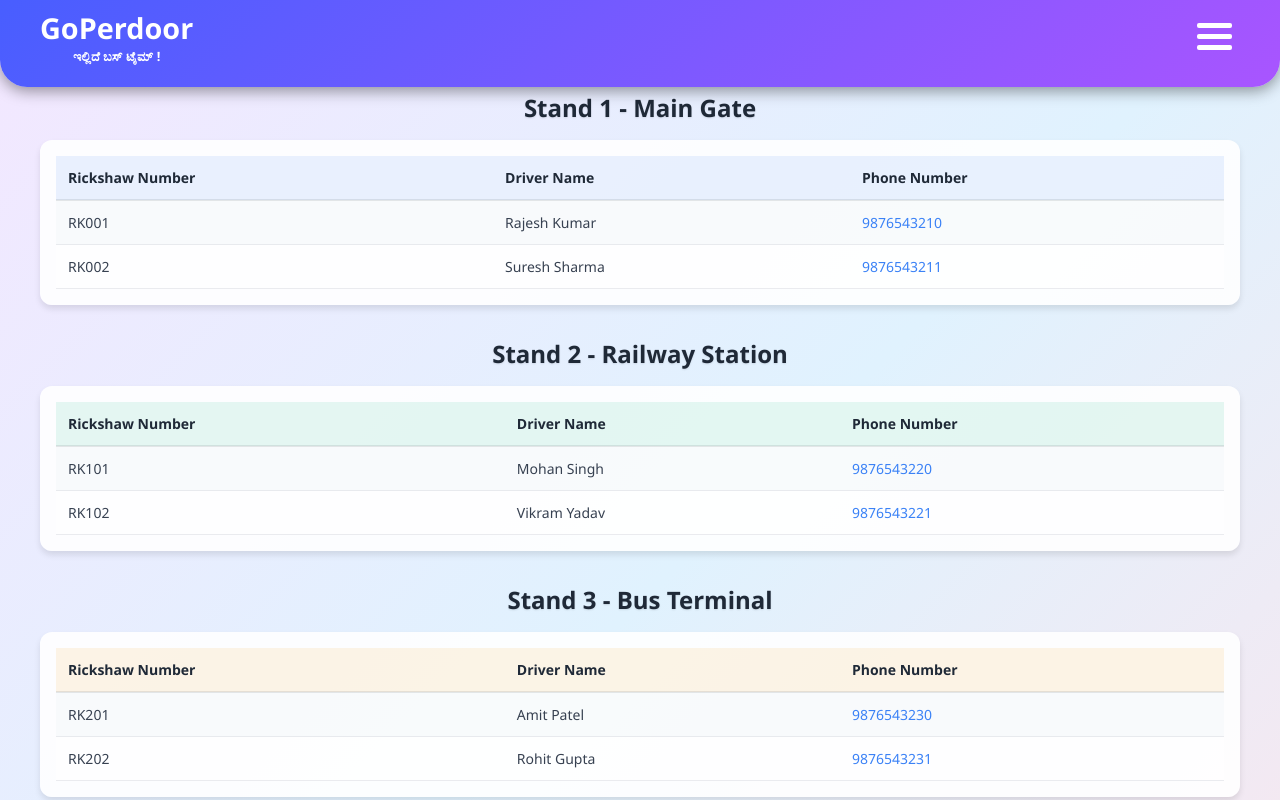
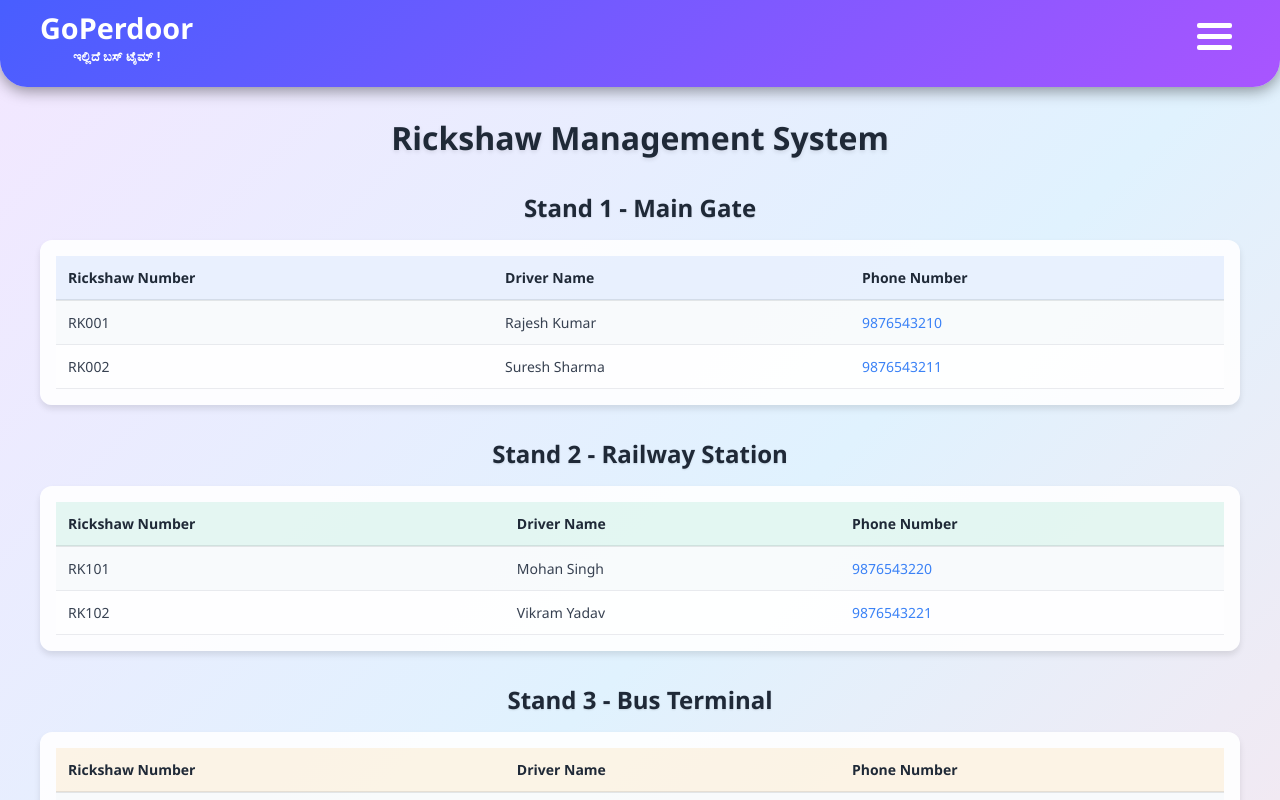
Before and after one commit to goperdoor/bus, a React (Create React App) app in the folder frontend/: page /RickshawBusManagement in a window 1280 px wide. Shown: the top 800 px of the page. Built offline with nearby package versions, Linux system fonts and the light colour scheme.

Commit message:
Update RickshawBusManagement.js

```diff
--- a/frontend/src/Pages/RickshawBusManagement.js
+++ b/frontend/src/Pages/RickshawBusManagement.js
@@ -121,7 +121,7 @@ const RickshawBusManagement = () => {
         margin: '0 auto'
       }}>
         {/* Rickshaw Tables */}
-        <div style={{ marginBottom: '3rem' }}>
+        <div style={{ marginBottom: '3rem' , marginTop: '100px'}}>
           <h1 style={{
             fontSize: '2rem',
             fontWeight: 'bold',
```
